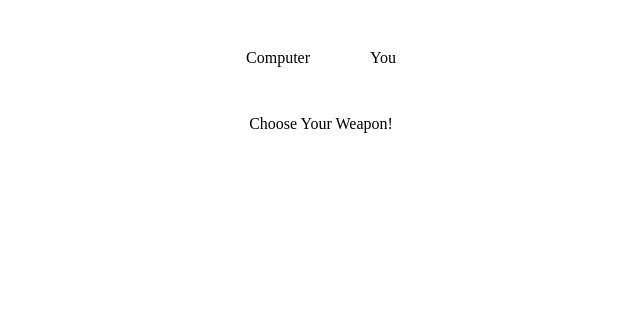
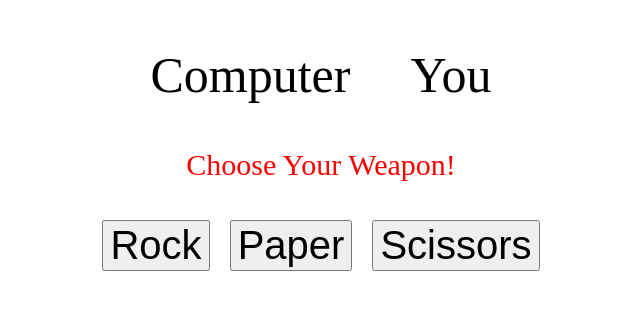
Before and after one commit to abdulqshabbir/rockPaperScissorsGUI, a plain HTML site: page index.html in a window 1280 px wide. Shown: the whole page, without its empty margins (319-959 px from the left). Drawn offline with Linux system fonts and the light colour scheme.

Commit message:
basic css styles added and buttons created

```diff
--- a/index.html
+++ b/index.html
@@ -9,14 +9,15 @@
   <body>
     <div id="container">
       <div id="players">
-        <p>Computer</p>
-        <p>You</p>
+        <div id="computer">Computer</div>
+        <div id="player">You</div>
       </div>
-      <div id="images"></div>
-      <div id="chooseYourWeapon">
-        <p>Choose Your Weapon!</p>
+      <div id="chooseYourWeapon">Choose Your Weapon!</div>
+      <div id="buttons">
+        <button id="rock">Rock</button>
+        <button id="paper">Paper</button>
+        <button id="scissors">Scissors</button>
       </div>
-      <div id="buttons"></div>
     </div>
   <script type="text/javascript" src="script.js"></script>
   </body>
--- a/main.css
+++ b/main.css
@@ -3,13 +3,29 @@
   justify-content: center;
   align-items: center;
   flex-flow: row;
+  font-size: 50px;
 }
 
-#players p {
+#computer, #player {
   padding: 50px 30px 50px 30px;
 }
 
 #chooseYourWeapon {
+  font-size: 30px;
+  color: red;
   display: flex;
   justify-content: center;
 }
+
+#buttons {
+  display: flex;
+  justify-content: center;
+  flex-flow: row;
+  flex-wrap: wrap;
+  padding: 40px 0 40px 0;
+}
+
+#rock, #paper, #scissors {
+  font-size: 40px;
+  margin: 0 10px 0 10px;
+}
```
